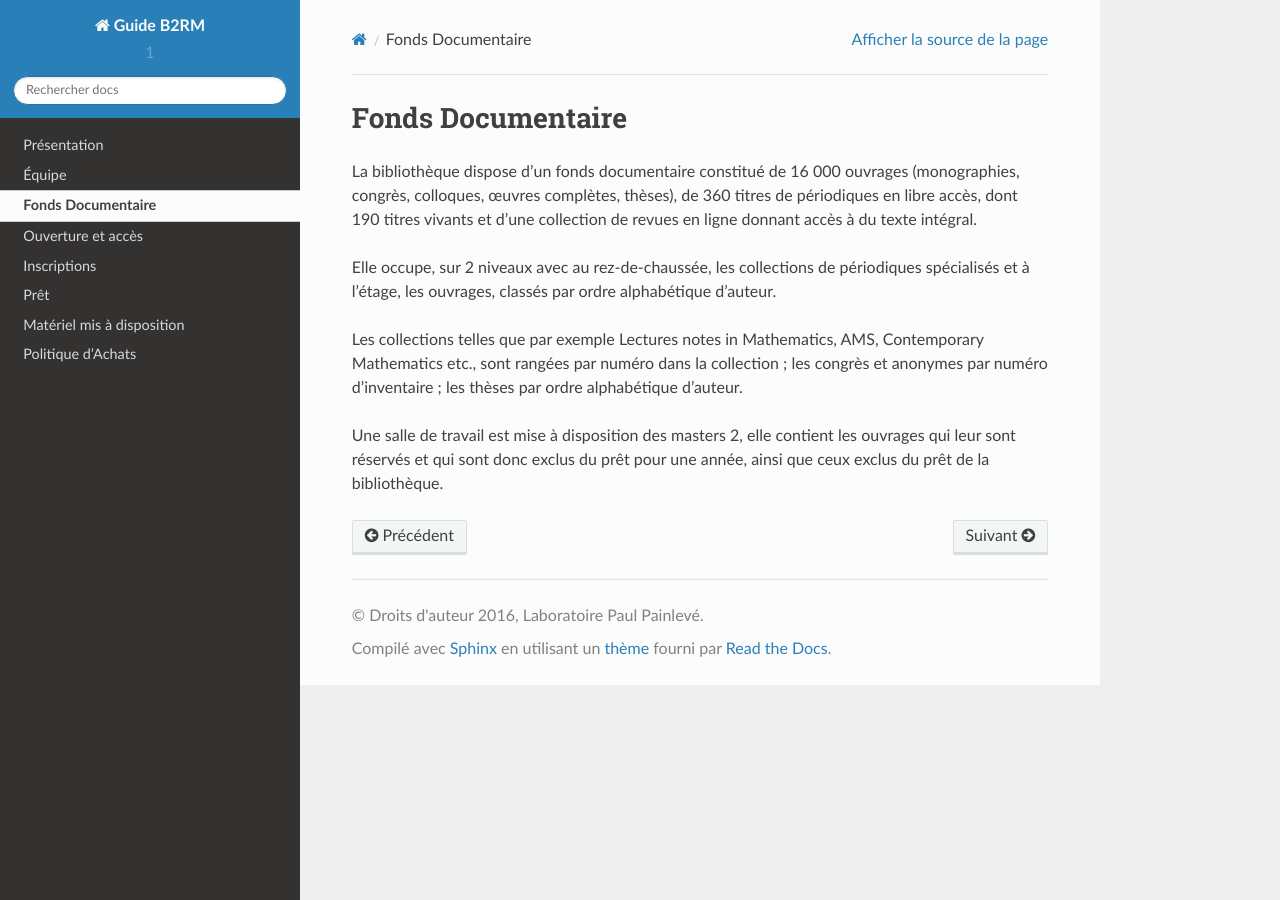
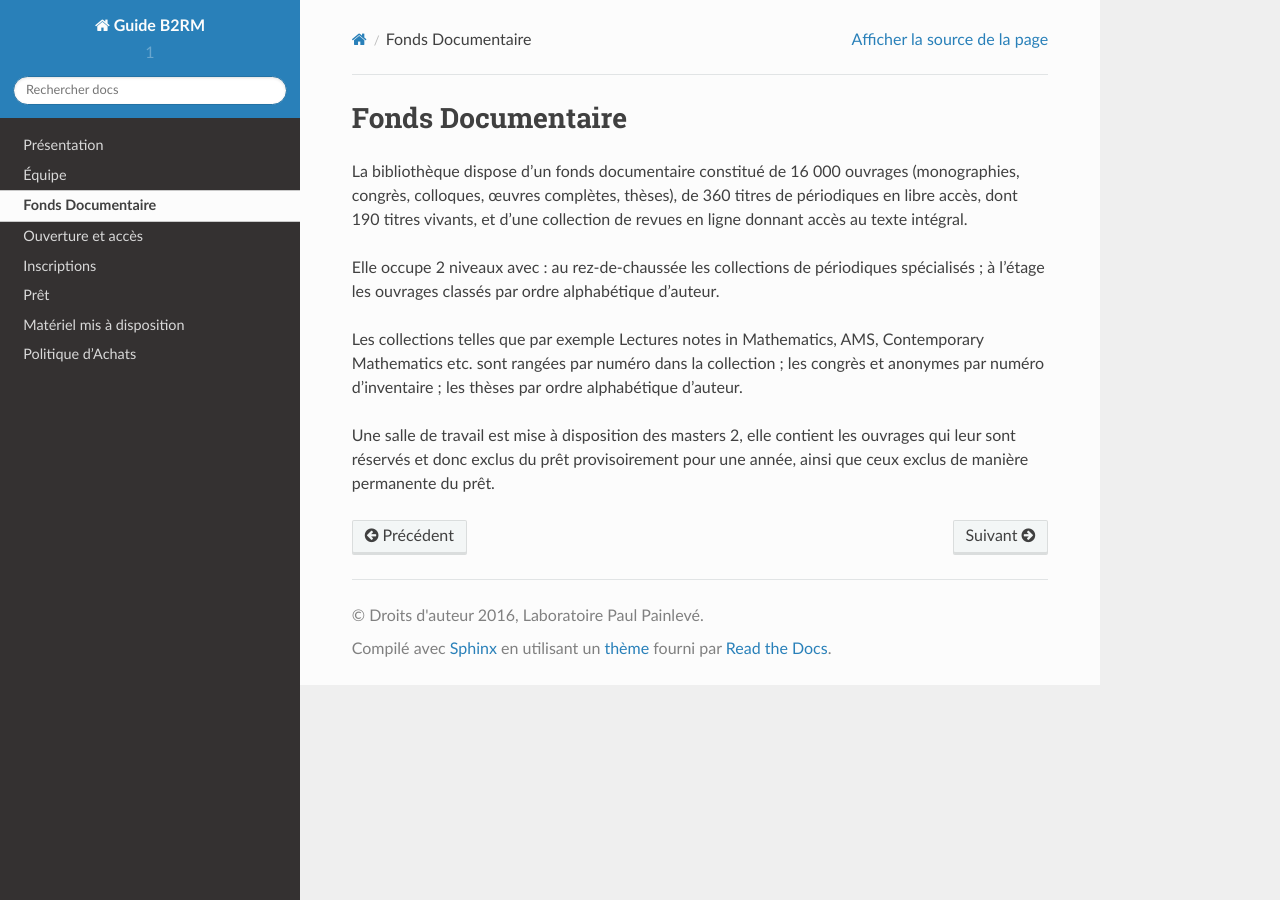
Before and after one commit to labopp/guideb2rm-sphinx, a Sphinx documentation site: the page built from source/fonds.rst, in a window 1280 px wide. Built offline with Sphinx 7.4.7 and the Read the Docs theme 2.0.0, drawn with Linux system fonts in a browser that asks for light colours.

Commit message:
Révise fonds.rst

```diff
--- a/source/fonds.rst
+++ b/source/fonds.rst
@@ -3,18 +3,18 @@ Fonds Documentaire
 
 La bibliothèque dispose d'un fonds documentaire constitué de 16 000 ouvrages
 (monographies, congrès, colloques, œuvres complètes, thèses), de 360 titres de
-périodiques en libre accès, dont 190 titres vivants et d'une collection de
-revues en ligne donnant accès à du texte intégral.
+périodiques en libre accès, dont 190 titres vivants, et d'une collection de
+revues en ligne donnant accès au texte intégral.
 
-Elle occupe, sur 2 niveaux avec au rez-de-chaussée, les collections de
-périodiques spécialisés et à l'étage, les ouvrages, classés par ordre
+Elle occupe 2 niveaux avec : au rez-de-chaussée les collections de
+périodiques spécialisés ; à l'étage les ouvrages classés par ordre
 alphabétique d'auteur.
 
 Les collections telles que par exemple Lectures notes in Mathematics, AMS,
-Contemporary Mathematics etc., sont rangées par numéro dans la collection ;
+Contemporary Mathematics etc. sont rangées par numéro dans la collection ;
 les congrès et anonymes par numéro d'inventaire ; les thèses par ordre
 alphabétique d'auteur.
 
 Une salle de travail est mise à disposition des masters 2, elle contient les
-ouvrages qui leur sont réservés et qui sont donc exclus du prêt pour une
-année, ainsi que ceux exclus du prêt de la bibliothèque.
+ouvrages qui leur sont réservés et donc exclus du prêt provisoirement pour
+une année, ainsi que ceux exclus de manière permanente du prêt.
```
